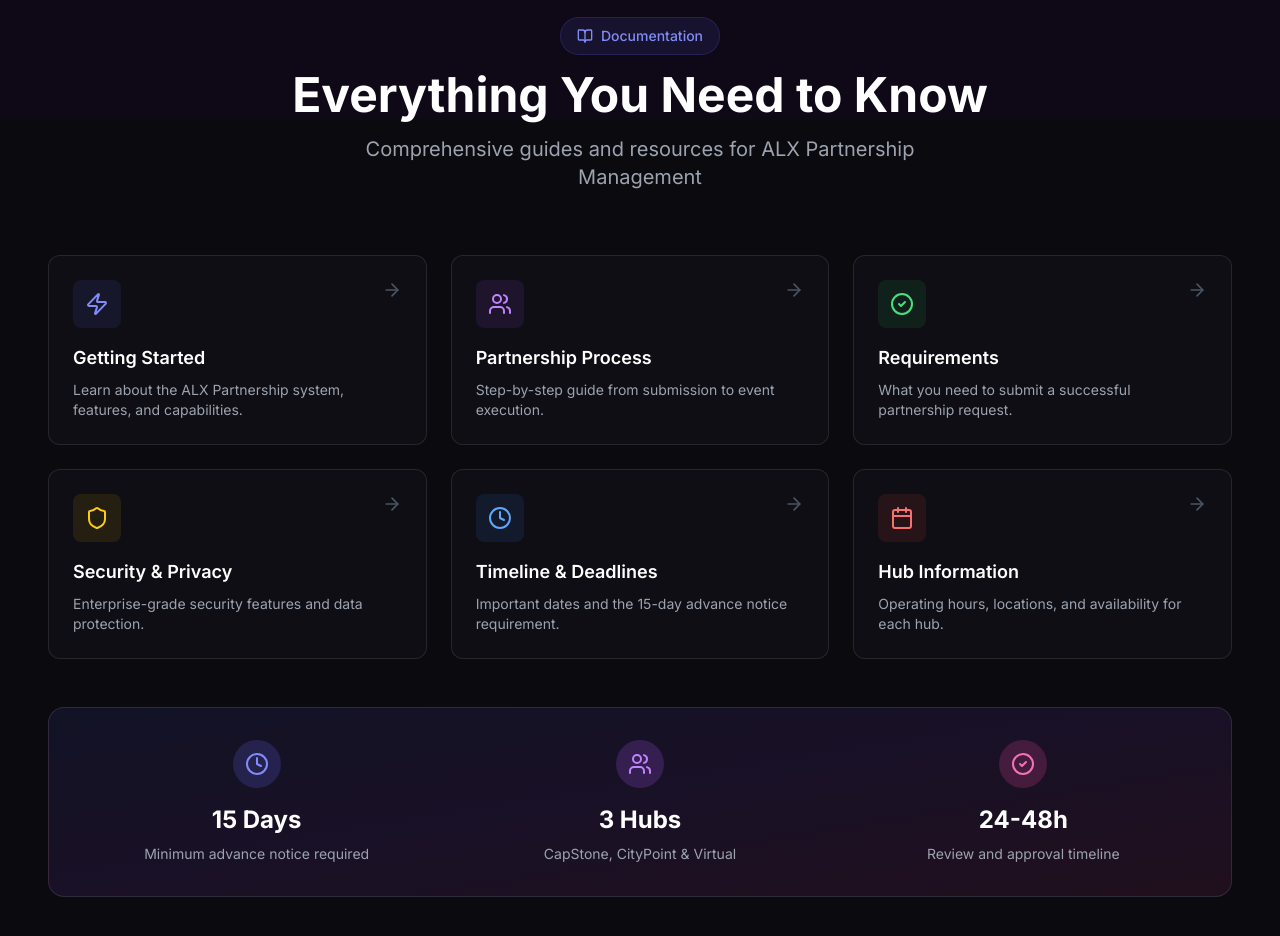
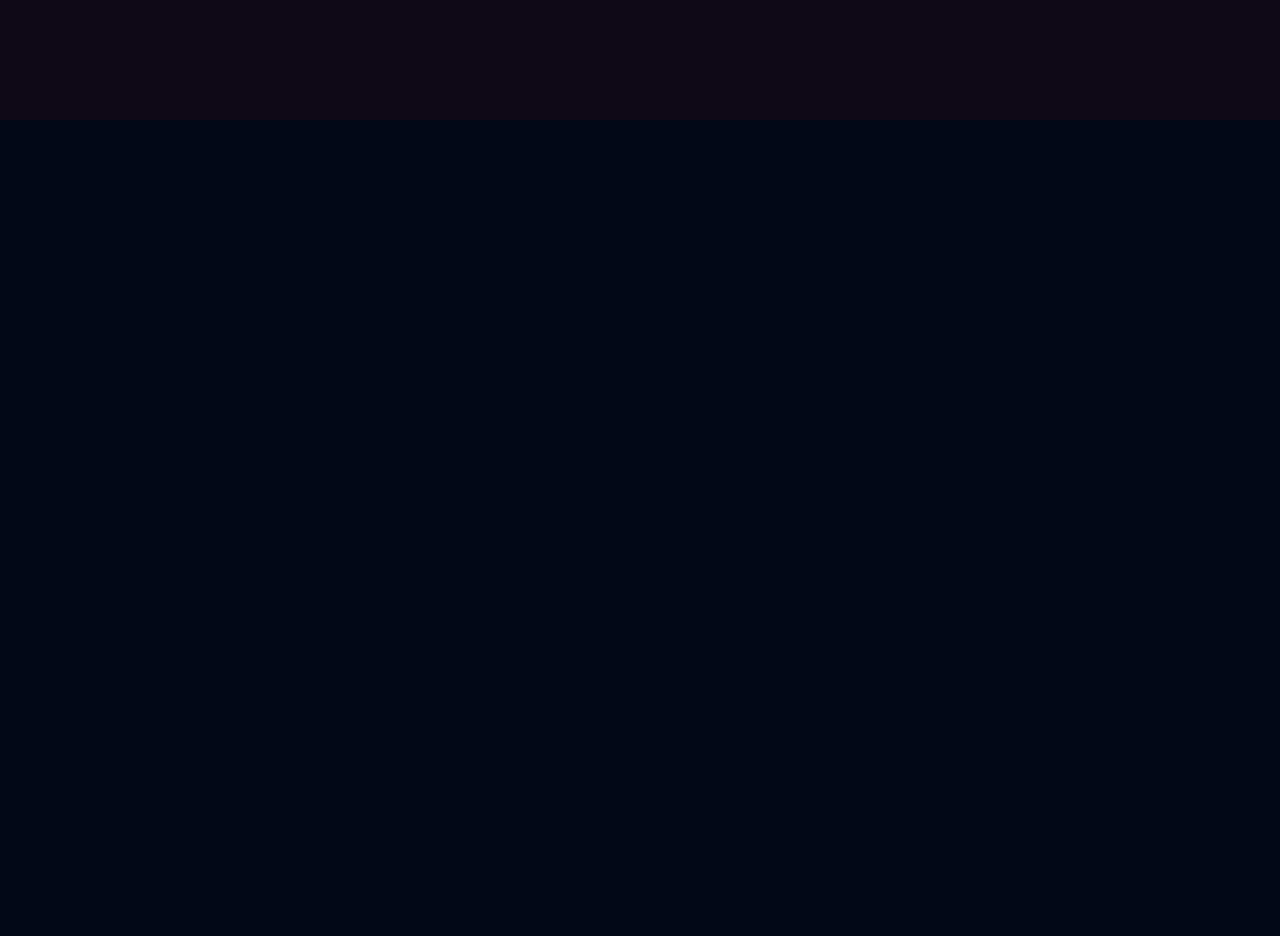
Before and after one commit to BisratJ/alx-partnership, a Next.js app: page / in a window 1280 px wide. Shown: the part 680-1616 px from the top of the page. After the commit the page ends 800 px from the top, so only its background shows below. Built offline with nearby package versions, Linux system fonts and the light colour scheme.

Commit message:
Remove documentation viewer section from home page

```diff
--- a/app/page.tsx
+++ b/app/page.tsx
@@ -35,151 +35,6 @@ export default function HomePage() {
         }}
         className="pt-20"
       />
-
-      {/* Documentation Viewer Section */}
-      <section className="relative py-20 px-4">
-        <div className="container mx-auto max-w-7xl">
-          {/* Section Header */}
-          <div className="text-center mb-16">
-            <div className="inline-flex items-center gap-2 px-4 py-2 bg-indigo-500/10 border border-indigo-500/20 rounded-full mb-4">
-              <BookOpen className="w-4 h-4 text-indigo-400" />
-              <span className="text-sm font-medium text-indigo-400">Documentation</span>
-            </div>
-            <h2 className="text-4xl md:text-5xl font-bold text-white mb-4">
-              Everything You Need to Know
-            </h2>
-            <p className="text-xl text-gray-400 max-w-2xl mx-auto">
-              Comprehensive guides and resources for ALX Partnership Management
-            </p>
-          </div>
-
-          {/* Quick Links Grid */}
-          <div className="grid md:grid-cols-2 lg:grid-cols-3 gap-6 mb-12">
-            {/* Getting Started */}
-            <Link href="/dashboard" className="group">
-              <div className="bg-[#13131a]/50 border border-white/10 rounded-xl p-6 hover:border-indigo-500/30 transition-all hover:bg-[#13131a]/80">
-                <div className="flex items-start justify-between mb-4">
-                  <div className="bg-indigo-500/10 p-3 rounded-lg">
-                    <Zap className="w-6 h-6 text-indigo-400" />
-                  </div>
-                  <ArrowRight className="w-5 h-5 text-gray-600 group-hover:text-indigo-400 group-hover:translate-x-1 transition-all" />
-                </div>
-                <h3 className="text-lg font-semibold text-white mb-2">Getting Started</h3>
-                <p className="text-sm text-gray-400">
-                  Learn about the ALX Partnership system, features, and capabilities.
-                </p>
-              </div>
-            </Link>
-
-            {/* Partnership Process */}
-            <Link href="/dashboard" className="group">
-              <div className="bg-[#13131a]/50 border border-white/10 rounded-xl p-6 hover:border-purple-500/30 transition-all hover:bg-[#13131a]/80">
-                <div className="flex items-start justify-between mb-4">
-                  <div className="bg-purple-500/10 p-3 rounded-lg">
-                    <Users className="w-6 h-6 text-purple-400" />
-                  </div>
-                  <ArrowRight className="w-5 h-5 text-gray-600 group-hover:text-purple-400 group-hover:translate-x-1 transition-all" />
-                </div>
-                <h3 className="text-lg font-semibold text-white mb-2">Partnership Process</h3>
-                <p className="text-sm text-gray-400">
-                  Step-by-step guide from submission to event execution.
-                </p>
-              </div>
-            </Link>
-
-            {/* Requirements */}
-            <Link href="/dashboard" className="group">
-              <div className="bg-[#13131a]/50 border border-white/10 rounded-xl p-6 hover:border-green-500/30 transition-all hover:bg-[#13131a]/80">
-                <div className="flex items-start justify-between mb-4">
-                  <div className="bg-green-500/10 p-3 rounded-lg">
-                    <CheckCircle2 className="w-6 h-6 text-green-400" />
-                  </div>
-                  <ArrowRight className="w-5 h-5 text-gray-600 group-hover:text-green-400 group-hover:translate-x-1 transition-all" />
-                </div>
-                <h3 className="text-lg font-semibold text-white mb-2">Requirements</h3>
-                <p className="text-sm text-gray-400">
-                  What you need to submit a successful partnership request.
-                </p>
-              </div>
-            </Link>
-
-            {/* Security */}
-            <Link href="/dashboard" className="group">
-              <div className="bg-[#13131a]/50 border border-white/10 rounded-xl p-6 hover:border-yellow-500/30 transition-all hover:bg-[#13131a]/80">
-                <div className="flex items-start justify-between mb-4">
-                  <div className="bg-yellow-500/10 p-3 rounded-lg">
-                    <Shield className="w-6 h-6 text-yellow-400" />
-                  </div>
-                  <ArrowRight className="w-5 h-5 text-gray-600 group-hover:text-yellow-400 group-hover:translate-x-1 transition-all" />
-                </div>
-                <h3 className="text-lg font-semibold text-white mb-2">Security & Privacy</h3>
-                <p className="text-sm text-gray-400">
-                  Enterprise-grade security features and data protection.
-                </p>
-              </div>
-            </Link>
-
-            {/* Timeline */}
-            <Link href="/dashboard" className="group">
-              <div className="bg-[#13131a]/50 border border-white/10 rounded-xl p-6 hover:border-blue-500/30 transition-all hover:bg-[#13131a]/80">
-                <div className="flex items-start justify-between mb-4">
-                  <div className="bg-blue-500/10 p-3 rounded-lg">
-                    <Clock className="w-6 h-6 text-blue-400" />
-                  </div>
-                  <ArrowRight className="w-5 h-5 text-gray-600 group-hover:text-blue-400 group-hover:translate-x-1 transition-all" />
-                </div>
-                <h3 className="text-lg font-semibold text-white mb-2">Timeline & Deadlines</h3>
-                <p className="text-sm text-gray-400">
-                  Important dates and the 15-day advance notice requirement.
-                </p>
-              </div>
-            </Link>
-
-            {/* Hub Information */}
-            <Link href="/dashboard" className="group">
-              <div className="bg-[#13131a]/50 border border-white/10 rounded-xl p-6 hover:border-red-500/30 transition-all hover:bg-[#13131a]/80">
-                <div className="flex items-start justify-between mb-4">
-                  <div className="bg-red-500/10 p-3 rounded-lg">
-                    <Calendar className="w-6 h-6 text-red-400" />
-                  </div>
-                  <ArrowRight className="w-5 h-5 text-gray-600 group-hover:text-red-400 group-hover:translate-x-1 transition-all" />
-                </div>
-                <h3 className="text-lg font-semibold text-white mb-2">Hub Information</h3>
-                <p className="text-sm text-gray-400">
-                  Operating hours, locations, and availability for each hub.
-                </p>
-              </div>
-            </Link>
-          </div>
-
-          {/* Key Highlights */}
-          <div className="bg-gradient-to-br from-indigo-500/10 via-purple-500/10 to-pink-500/10 border border-white/10 rounded-2xl p-8">
-            <div className="grid md:grid-cols-3 gap-8">
-              <div className="text-center">
-                <div className="inline-flex items-center justify-center w-12 h-12 bg-indigo-500/20 rounded-full mb-4">
-                  <Clock className="w-6 h-6 text-indigo-400" />
-                </div>
-                <h3 className="text-2xl font-bold text-white mb-2">15 Days</h3>
-                <p className="text-sm text-gray-400">Minimum advance notice required</p>
-              </div>
-              <div className="text-center">
-                <div className="inline-flex items-center justify-center w-12 h-12 bg-purple-500/20 rounded-full mb-4">
-                  <Users className="w-6 h-6 text-purple-400" />
-                </div>
-                <h3 className="text-2xl font-bold text-white mb-2">3 Hubs</h3>
-                <p className="text-sm text-gray-400">CapStone, CityPoint & Virtual</p>
-              </div>
-              <div className="text-center">
-                <div className="inline-flex items-center justify-center w-12 h-12 bg-pink-500/20 rounded-full mb-4">
-                  <CheckCircle2 className="w-6 h-6 text-pink-400" />
-                </div>
-                <h3 className="text-2xl font-bold text-white mb-2">24-48h</h3>
-                <p className="text-sm text-gray-400">Review and approval timeline</p>
-              </div>
-            </div>
-          </div>
-        </div>
-      </section>
     </div>
   );
 }
```
